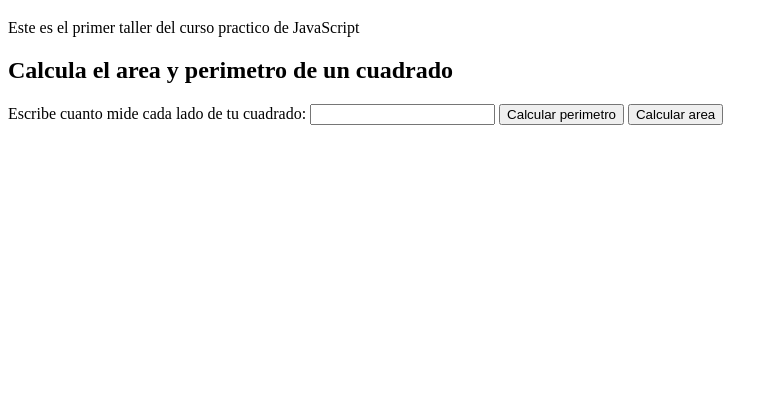
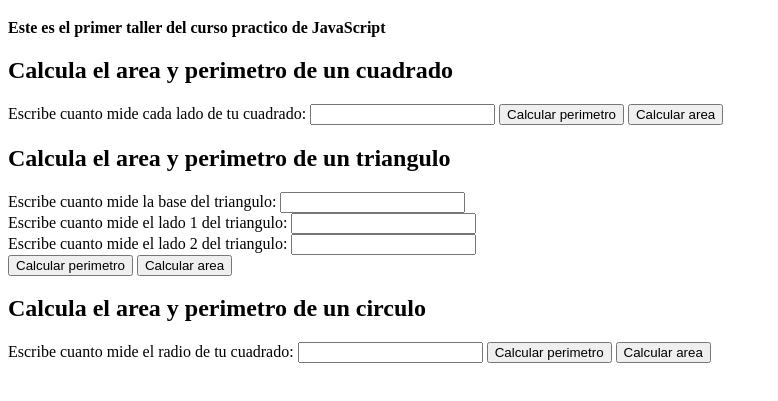
Before and after one commit to mateo-andres/curso-practicoJS, a plain HTML site: page index.html in a window 1280 px wide. Shown: the part 61-462 px from the top of the page, without its empty margins (0-778 px from the left). Drawn offline with Linux system fonts and the light colour scheme.

Commit message:
se agrega la interaccion de javascript con html para que los usuarios ingresen las medidas de todas las figuras. Se encapsula todo en funciones.

```diff
--- a/figuras.js
+++ b/figuras.js
@@ -1,5 +1,6 @@
+const pi = Math.PI
+
 // Código del cuadrado
-
 function perimetroCuadrado(lado) {
     return lado*4
 }
@@ -8,43 +9,20 @@ function areaCuadrado(lado){
     return lado * lado
 }
 
-
 // Código del triangulo
-console.group("Claculo de triangulo")
-
-const ladoTriangulo1=6
-const ladoTriangulo2=6
-const baseTriangulo=4
-const alturaTriangulo = 5.5
-
-console.log( `Los lados del triangulo miden: ${ladoTriangulo1}cm , ${ladoTriangulo2}cm y la base: ${baseTriangulo}cm` )
-console.log(`la altura del triangulo es ${alturaTriangulo}`)
-
 function perimetroTriangulo(lado1, lado2, base){
     return lado1 + lado2 + base
 }
-// const areaTriangulo = (baseTriangulo*alturaTriangulo)/2
 
 function areaTriangulo(base, altura){
     return (base * altura)/2
 }
-
-// console.log("El perimetro del triangulo es: " + perimetroTriangulo)
-// console.log("El area del triangulo es: "+areaTriangulo+"cm^2")
-
-console.groupEnd()
-
-//código del circulo
-console.group("Circulo")
-// const radioCirculo = 4
-// console.log(`el radio del circulo es ${radioCirculo}`)
-
+//calculo circulo
 function diametroCirculo(radio){
     return radio*2
 }
 // const diametroCirculo = radioCirculo * 2
 // console.log(`el diametro del circulo es: ${diametroCirculo}`)
-const pi = Math.PI
 // console.log(pi)
 
 function perimetroCirculo(radio){
@@ -60,7 +38,6 @@ function areaCirculo(radio){
 // const areaCirculo = (radioCirculo * radioCirculo) * pi
 // console.log(`el area del circulo es: ${areaCirculo} cm^a`)
 
-console.groupEnd()
 
 //interaccion con HTML
 
@@ -77,3 +54,46 @@ function calcularAreaCuadrado(){
     const area = areaCuadrado(value)
     alert(area)
 }
+
+
+function calcularPerimetroTriangulo(){
+    const base = Number((document.getElementById("inputTriangulo-base")).value)
+    const lado1 = Number((document.getElementById("inputTriangulo-lado1")).value)
+    const lado2 = Number((document.getElementById("inputTriangulo-lado2")).value)
+    const perimetro = perimetroTriangulo(lado1, lado2, base)
+    alert(perimetro)
+}
+
+function calcularAreaTriangulo(){
+    const base = Number((document.getElementById("inputTriangulo-base")).value)
+    const lado1 = Number((document.getElementById("inputTriangulo-lado1")).value)
+    const lado2 = Number((document.getElementById("inputTriangulo-lado2")).value)
+    let altura;
+    let area;
+
+    if (lado1 === lado2){
+        if(lado1 === base){
+            //triangulo equilatero
+            area = (lado1**2)*0.43301270
+        }else{
+            //triangulo isoseles
+            const altura = Math.sqrt(lado1**2 - base**2/ 4)
+            area = areaTriangulo(base, altura)
+        }
+        alert(area)
+    }else{
+        alert("no soy tan inteligente para decifrar esta :(")
+    }
+}
+
+function calcularPerimetroCirculo(){
+    const radio = document.getElementById("inputCirculo").value
+    const perimetro = perimetroCirculo(radio)
+    alert(perimetro)
+}
+
+function calcularAreaCirculo(){
+    const radio = document.getElementById("inputCirculo").value
+    const area = areaCirculo(radio)
+    alert(area)
+}
--- a/index.html
+++ b/index.html
@@ -9,7 +9,7 @@
 <body>
     <header>
         <h1> calculo de figuras geometricas</h1>
-        <p>Este es el primer taller del curso practico de JavaScript</p>
+        <b>Este es el primer taller del curso practico de JavaScript</b>
     </header>
 
     <section>
@@ -28,6 +28,49 @@
             </button>
         </form>
     </section>
+    <section>
+        <h2>Calcula el area y perimetro de un triangulo</h2>
+
+        <form action="">
+            <label for="inputTriangulo-base">
+                Escribe cuanto mide la base del triangulo:
+            </label>
+            <input id="inputTriangulo-base" type="number">
+            <br>
+            <label for="inputTriangulo-lado1">
+                Escribe cuanto mide el lado 1 del triangulo:
+            </label>
+            <input id="inputTriangulo-lado1" type="number">
+            <br>
+            <label for="inputTriangulo-lado2">
+                Escribe cuanto mide el lado 2 del triangulo:
+            </label>
+            <input id="inputTriangulo-lado2" type="number">
+            <br>
+            <button type="button"onclick="calcularPerimetroTriangulo()" >
+                Calcular perimetro
+            </button>
+            <button type="button" onclick="calcularAreaTriangulo()">
+                Calcular area
+            </button>
+        </form>
+    </section>
+    <section>
+        <h2>Calcula el area y perimetro de un circulo</h2>
+
+        <form action="">
+            <label for="inputCirculo">
+                Escribe cuanto mide el radio de tu cuadrado:
+            </label>
+            <input id="inputCirculo" type="number">
+            <button type="button"onclick="calcularPerimetroCirculo()" >
+                Calcular perimetro
+            </button>
+            <button type="button" onclick="calcularAreaCirculo()">
+                Calcular area
+            </button>
+        </form>
+    </section>
 
     <script src="./figuras.js"></script>
 </body>
```
